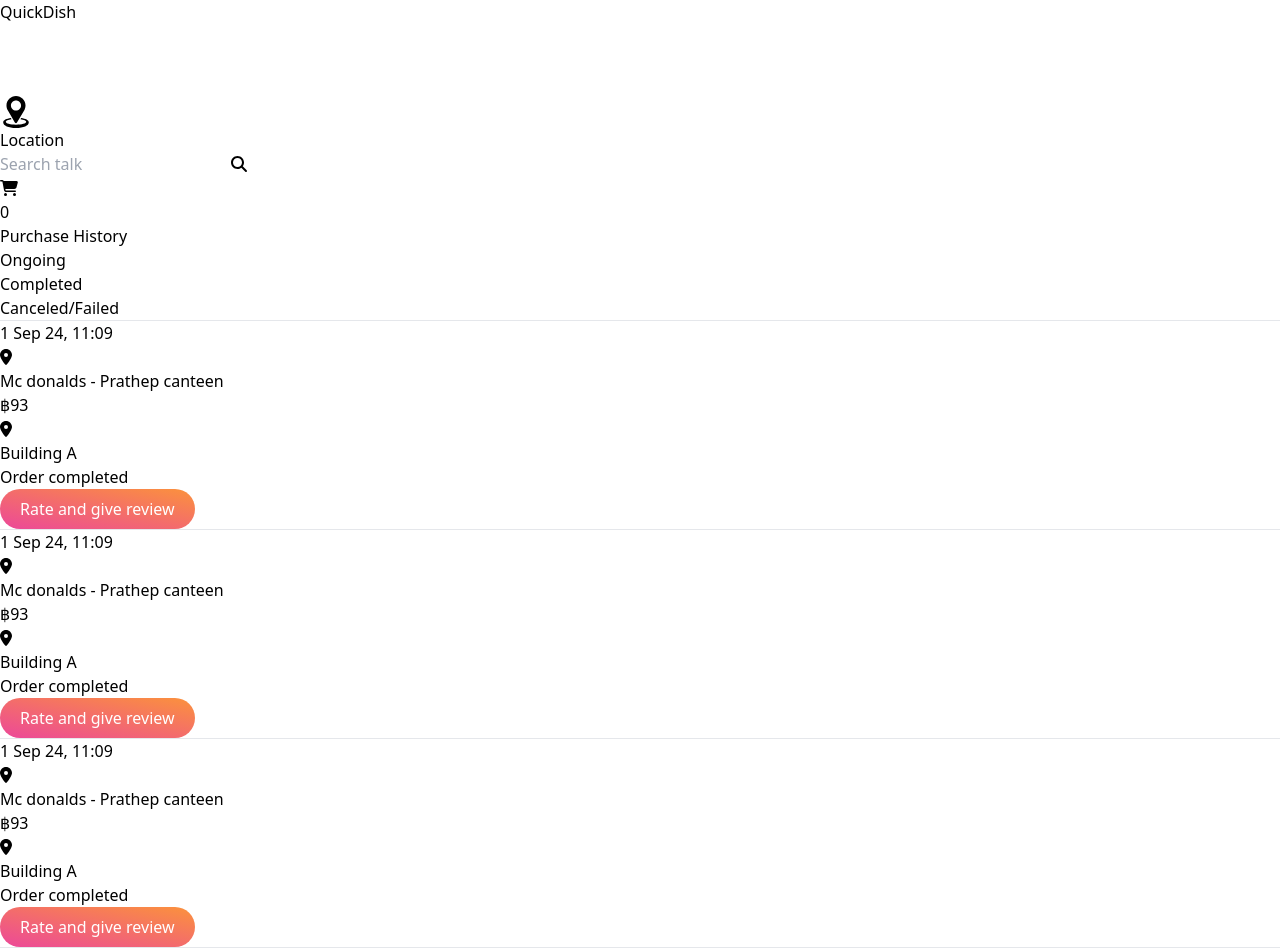
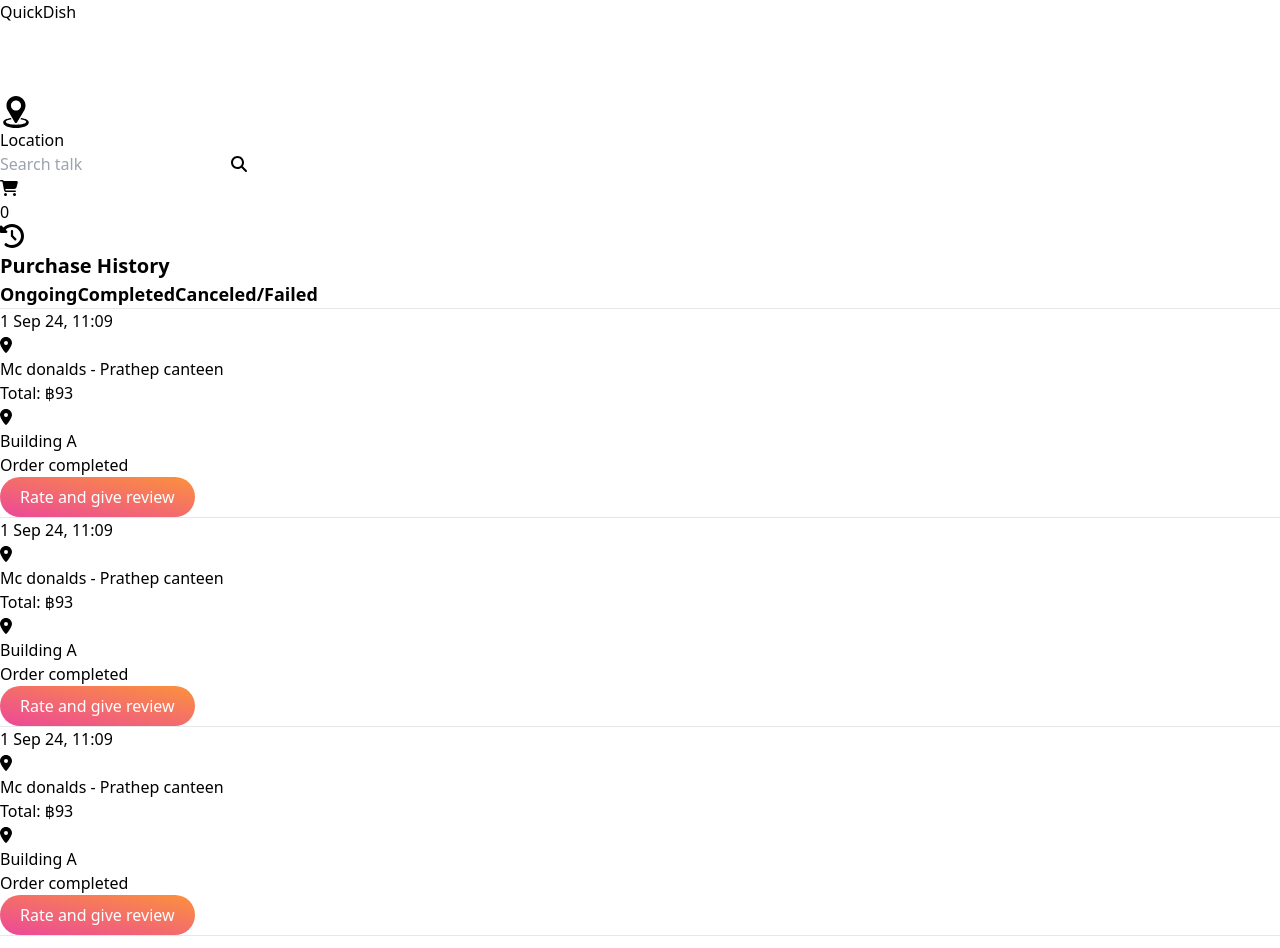
Before and after one commit to Thun-2004/grap-frontend, a React (Vite) app: page / in a window 1280 px wide. Built offline with nearby package versions, Linux system fonts and the light colour scheme.

Commit message:
done structure purchase history page

```diff
--- a/src/components/PurchaseCard.jsx
+++ b/src/components/PurchaseCard.jsx
@@ -6,7 +6,7 @@ const PurchaseCard = ({date, time, name, price, canteen, userLocation, orderStat
     // date : 1 Sep 24, 11:09
     return (
         <>
-            <div className="flex width-full h-36 mt-2">
+            <div className="flex width-full h-36 mt-2 ">
                 <div className="flex h-full w-28 justify-center align-middle">
                     <img className="w-20 h-20 rounded-full bg-slate-500 mt-2"/>
                 </div>
@@ -17,7 +17,7 @@ const PurchaseCard = ({date, time, name, price, canteen, userLocation, orderStat
                             <FontAwesomeIcon className="text-red-600 size-5 mr-1" icon={faLocationDot} />
                             <h2 className=" text-black text-md w-3/5">{name} - {canteen}</h2>
                         </div>
-                        <h2>฿{price}</h2>
+                        <h2 className="text-md w-36">Total: ฿{price}</h2>
                     </div>
                     <div className="flex">
                         <FontAwesomeIcon className="text-green-700 size-5 mr-1" icon={faLocationDot} />
@@ -33,7 +33,7 @@ const PurchaseCard = ({date, time, name, price, canteen, userLocation, orderStat
 
                 </div>
             </div>
-            <hr className="border-t-2 border-gray-400 mb-2"/>
+            <hr className="border-t-2 border-gray-400 mt-2 mb-2"/>
         </>
 
     );
--- a/src/index.css
+++ b/src/index.css
@@ -18,6 +18,10 @@
   @apply text-xl font-bold text-black;
 }
 
+.sub-title {
+  @apply text-lg font-bold text-black;
+}
+
 .card-info{
   @apply text-base text-gray-400;
 }
--- a/src/pages/Main/PurchaseHistory.jsx
+++ b/src/pages/Main/PurchaseHistory.jsx
@@ -1,16 +1,32 @@
 import React from 'react';
 import PurchaseCard from '../../components/PurchaseCard';
+import { FontAwesomeIcon } from '@fortawesome/react-fontawesome';
+import { faClockRotateLeft } from '@fortawesome/free-solid-svg-icons';
 
 const PurchaseHistory = () => {
+    //try call api and manage
+    const [color, setColor] = React.useState("green");
+    const handleState = (color) => {
+        setColor(color);
+    }
     return (
         <div className="p-7">
-            <h1>Purchase History</h1>
+            <div className="flex">
+                <FontAwesomeIcon className="sidebar-icon" icon={faClockRotateLeft} />
+                <h1 className="title" >Purchase History</h1>
+            </div>
 
             <div className="flex flex-col mt-12">
                 <div className="flex justify-between space-x-10 mb-3">
-                    <h2>Ongoing</h2>
-                    <h2>Completed</h2>
-                    <h2>Canceled/Failed</h2>
+                    <button type="button">
+                        <h2 className='sub-title active:text-blue-600'>Ongoing</h2>
+                    </button>
+                    <button type="button">
+                        <h2 className='sub-title active:text-green-600'>Completed</h2>
+                    </button>
+                    <button type="button" onClick={ handleState }>
+                        <h2 className='sub-title active:text-red-600'>Canceled/Failed</h2>
+                    </button>
                 </div>
                 <hr className="border-t-2 border-gray-300 mb-3"/>
                 <PurchaseCard date="1 Sep 24" time="11:09" name="Mc donalds" price="93" canteen="Prathep canteen" userLocation="Building A" orderStatus="Order completed"/>
```
